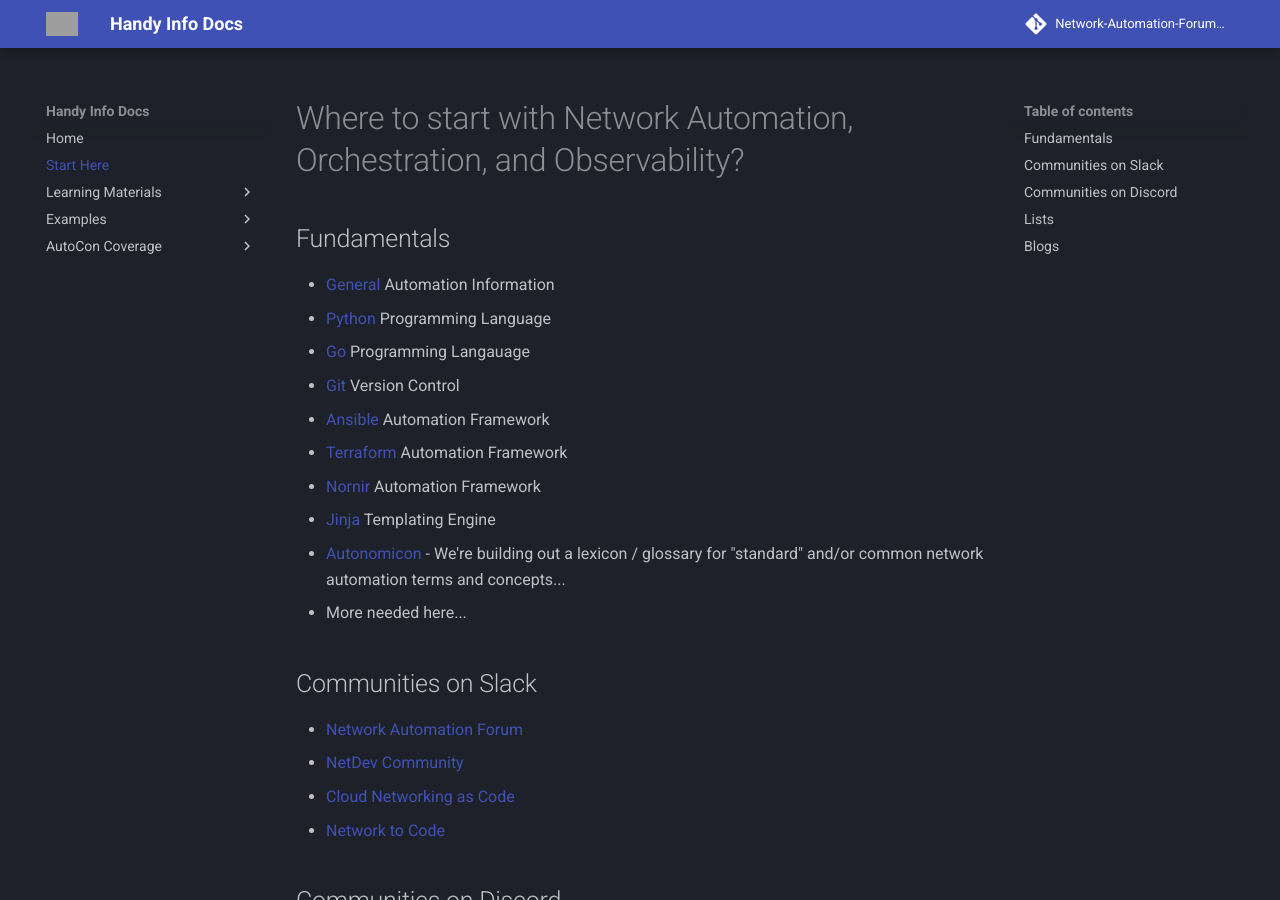
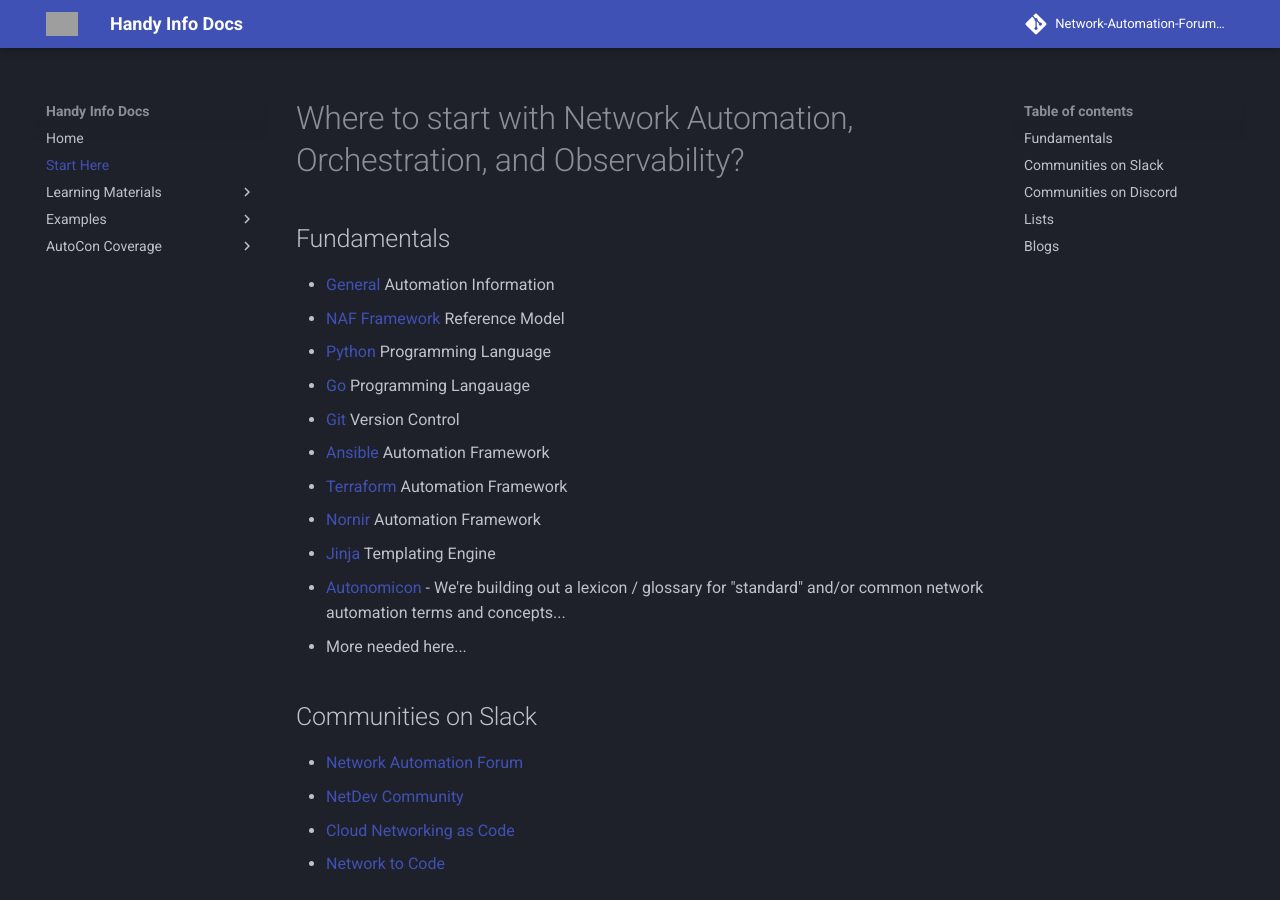
Before and after one commit to Network-Automation-Forum/handyinfo, an MkDocs documentation site: the page built from docs/StartHere.md, in a window 1280 px wide and 900 px high. Built offline with MkDocs 1.6.1 and Material for MkDocs 9.7.7, drawn with Linux system fonts in a browser that asks for light colours; comment, search, counter and statistics services are not loaded; grey boxes are pictures that could not be loaded.

Commit message:
Add NAF Framework reference to StartHere.md

```diff
--- a/docs/StartHere.md
+++ b/docs/StartHere.md
@@ -2,6 +2,7 @@
 
 ## Fundamentals
 * [General](learning_materials/general.md) Automation Information
+* [NAF Framework](https://reference.networkautomation.forum/Framework/Framework/) Reference Model
 * [Python](learning_materials/python.md) Programming Language
 * [Go](learning_materials/go.md) Programming Langauage
 * [Git](learning_materials/git.md) Version Control
```
